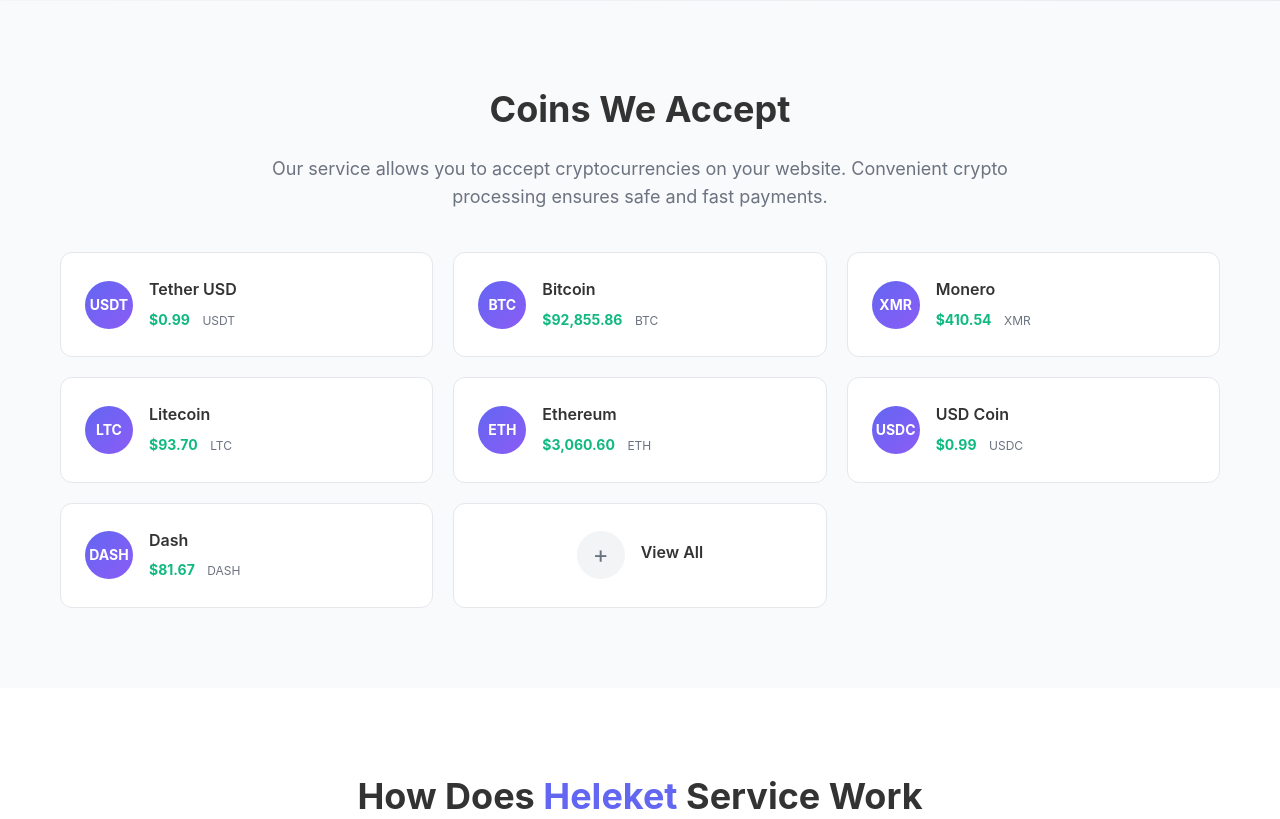
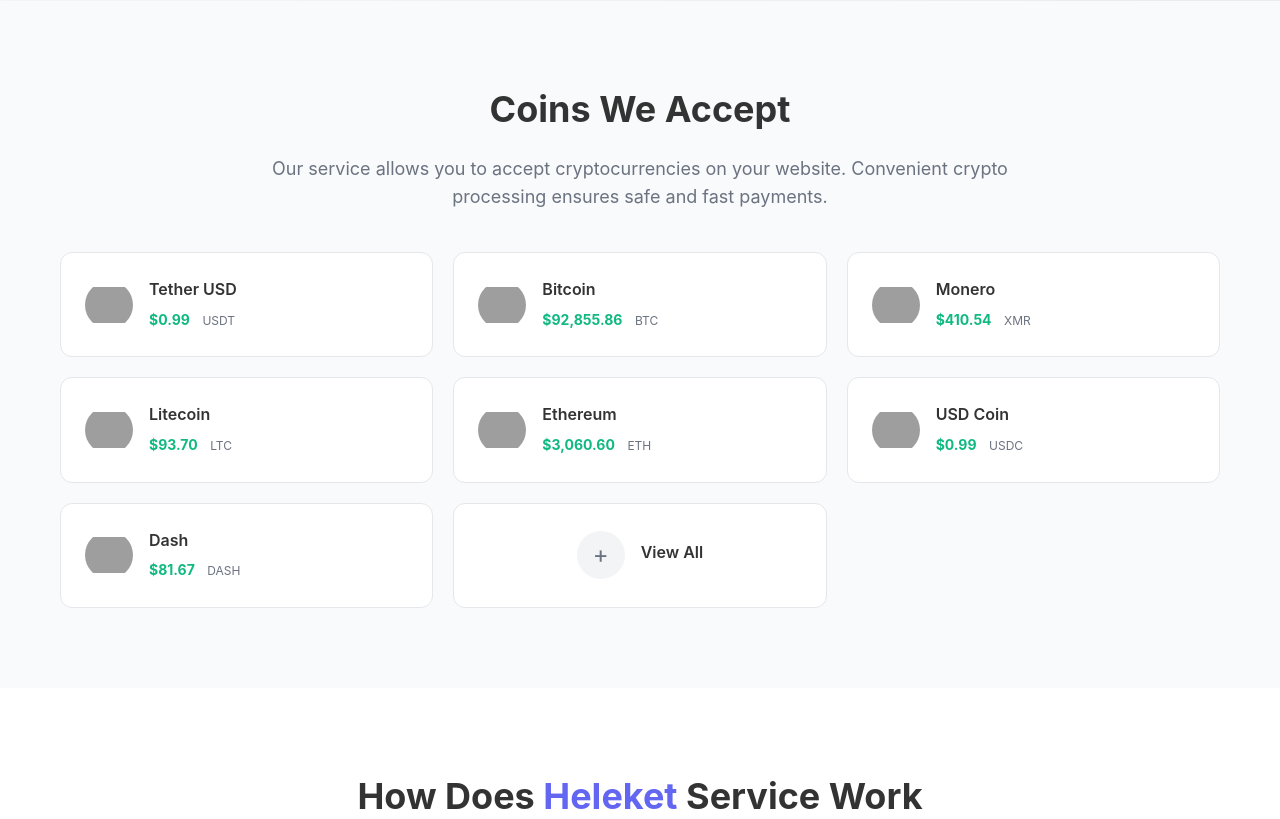
Before and after one commit to InChanMoon/site, a PHP site: page / in a window 1280 px wide. Shown: the part 662-1481 px from the top of the page. Run offline with PHP 8.4, Linux system fonts and the light colour scheme; grey boxes are pictures that could not be loaded.

Commit message:
feat: Add real cryptocurrency icons from jsdelivr CDN
- Replaced text-based coin icons with actual cryptocurrency logos
- Using cryptocurrency-icons library via jsdelivr CDN
- Added 7 major coins: BTC, ETH, USDT, USDC, LTC, XMR, DASH
- All icons are 48x48 PNG images loaded from reliable CDN
- License: CC0 1.0 Universal (Public Domain) - completely free to use

Changes:
- Updated index.php coins array to include icon filenames
- Modified coin display to use <img> tags instead of text divs
- Added .coin-icon-img CSS class for proper image styling
- Updated assets/img/README.md with cryptocurrency icons documentation

CDN Source:
https://cdn.jsdelivr.net/gh/spothq/cryptocurrency-icons@master/128/color/

Benefits:
- Professional, recognizable cryptocurrency logos
- High-quality PNG images from trusted open-source library
- 500+ cryptocurrencies available for future expansion
- Fast loading via global CDN
- No attribution required (Public Domain)

```diff
--- a/assets/css/style.css
+++ b/assets/css/style.css
@@ -263,6 +263,14 @@ section {
     color: #fff;
     font-weight: bold;
     font-size: 14px;
+}
+
+.coin-icon-img {
+    width: 48px;
+    height: 48px;
+    border-radius: 50%;
+    flex-shrink: 0;
+    object-fit: contain;
 }
 
 .coin-icon-default {
--- a/index.php
+++ b/index.php
@@ -32,18 +32,22 @@ include 'includes/header.php';
             <div class="coins-grid">
                 <?php
                 $coins = [
-                    ['name' => 'Tether USD', 'code' => 'USDT', 'price' => '$0.99'],
-                    ['name' => 'Bitcoin', 'code' => 'BTC', 'price' => '$92,855.86'],
-                    ['name' => 'Monero', 'code' => 'XMR', 'price' => '$410.54'],
-                    ['name' => 'Litecoin', 'code' => 'LTC', 'price' => '$93.70'],
-                    ['name' => 'Ethereum', 'code' => 'ETH', 'price' => '$3,060.60'],
-                    ['name' => 'USD Coin', 'code' => 'USDC', 'price' => '$0.99'],
-                    ['name' => 'Dash', 'code' => 'DASH', 'price' => '$81.67'],
+                    ['name' => 'Tether USD', 'code' => 'USDT', 'price' => '$0.99', 'icon' => 'usdt'],
+                    ['name' => 'Bitcoin', 'code' => 'BTC', 'price' => '$92,855.86', 'icon' => 'btc'],
+                    ['name' => 'Monero', 'code' => 'XMR', 'price' => '$410.54', 'icon' => 'xmr'],
+                    ['name' => 'Litecoin', 'code' => 'LTC', 'price' => '$93.70', 'icon' => 'ltc'],
+                    ['name' => 'Ethereum', 'code' => 'ETH', 'price' => '$3,060.60', 'icon' => 'eth'],
+                    ['name' => 'USD Coin', 'code' => 'USDC', 'price' => '$0.99', 'icon' => 'usdc'],
+                    ['name' => 'Dash', 'code' => 'DASH', 'price' => '$81.67', 'icon' => 'dash'],
                 ];
 
                 foreach ($coins as $coin): ?>
                 <div class="coin-item">
-                    <div class="coin-icon"><?php echo $coin['code']; ?></div>
+                    <img src="https://cdn.jsdelivr.net/gh/spothq/cryptocurrency-icons@master/128/color/<?php echo $coin['icon']; ?>.png"
+                         alt="<?php echo $coin['name']; ?>"
+                         width="48"
+                         height="48"
+                         class="coin-icon-img">
                     <div class="coin-info">
                         <p class="coin-name"><?php echo $coin['name']; ?></p>
                         <span class="coin-price"><?php echo $coin['price']; ?></span>
```
Also changed, not shown: assets/img/README.md.
